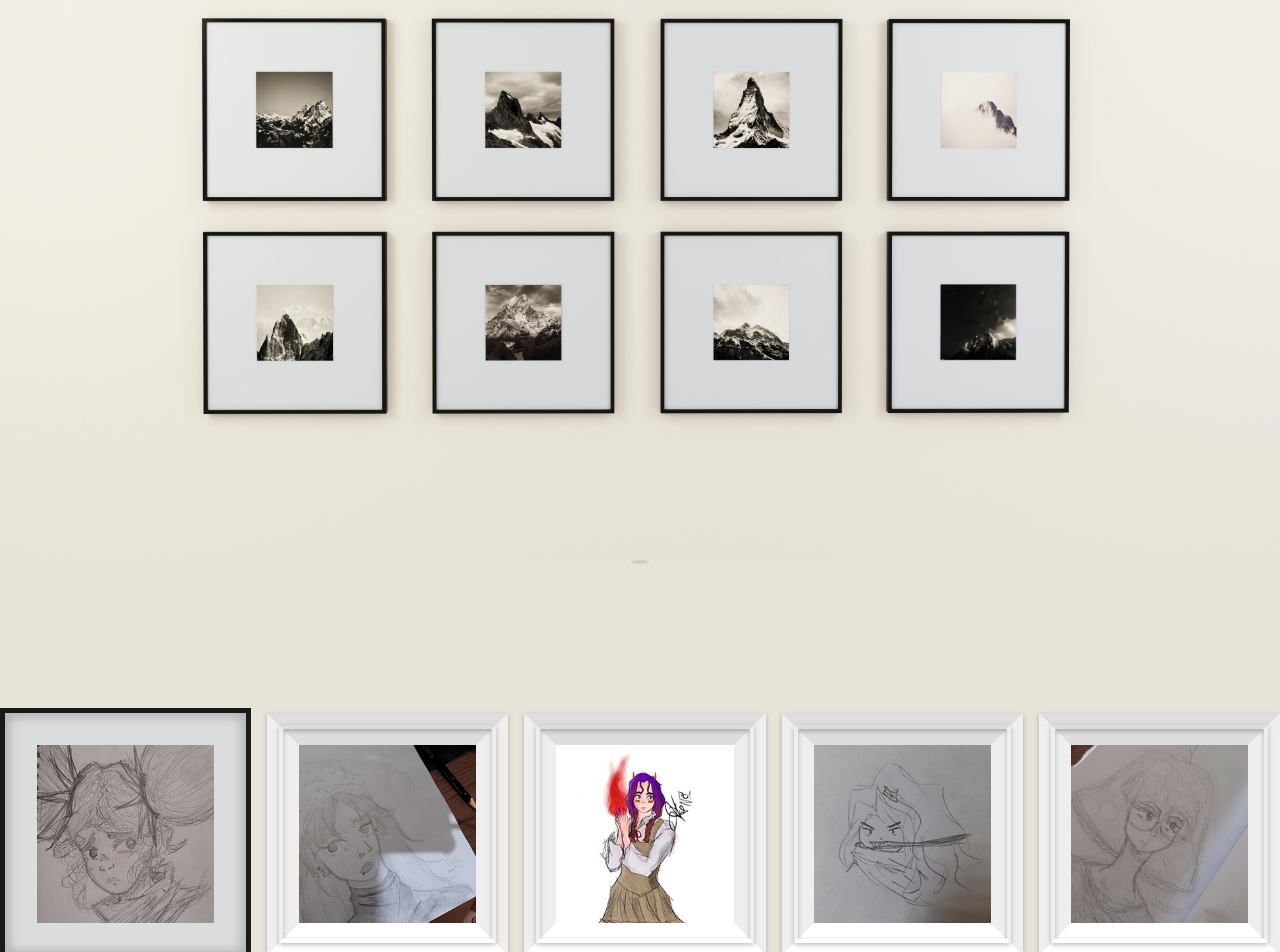
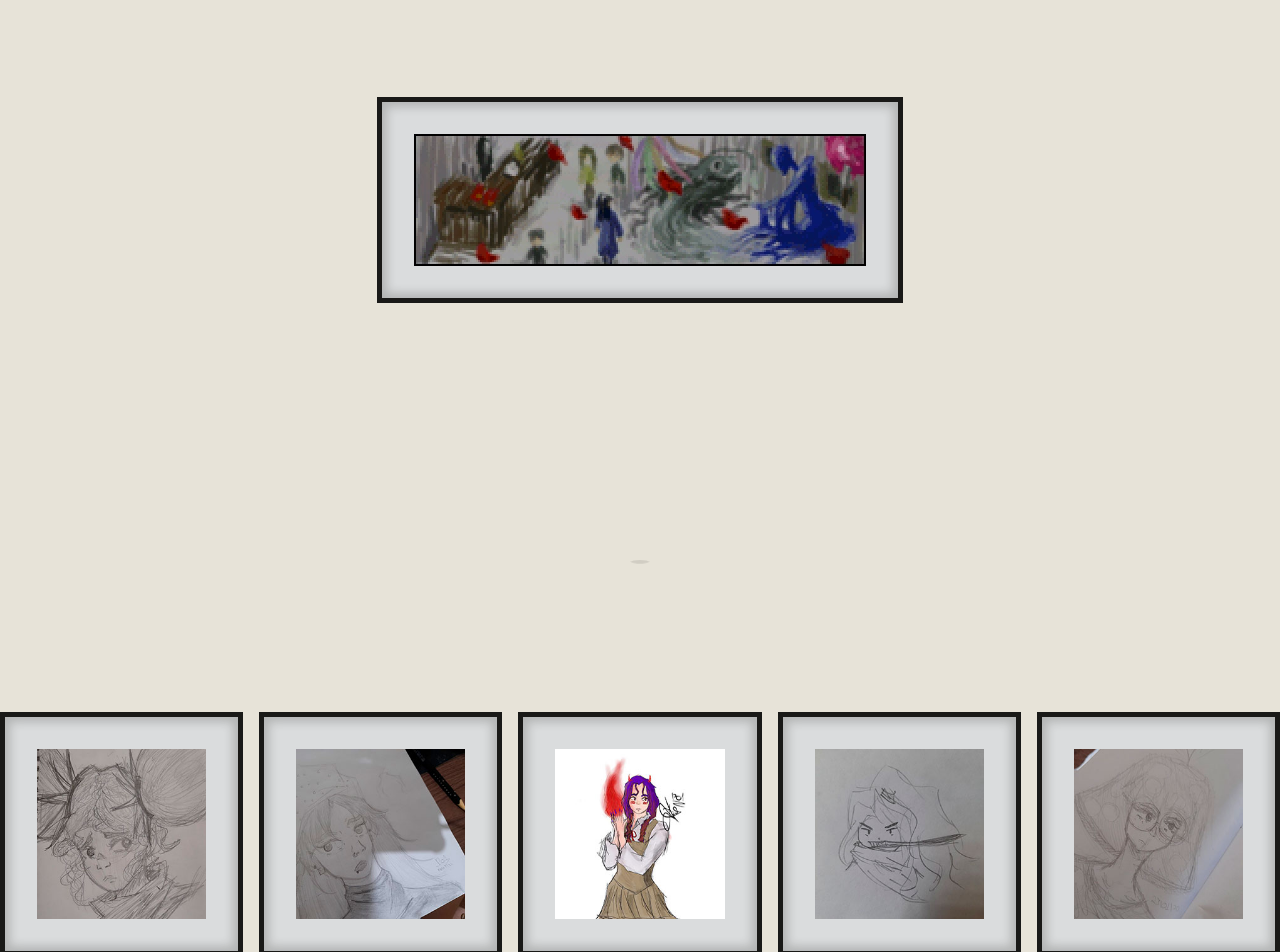
Before and after one commit to AtomicFeasT/01Artworks, a React (Vite) app: page / in a window 1280 px wide. Shown: the part 160-1112 px from the top of the page. Built offline with nearby package versions, Linux system fonts and the light colour scheme; a web font is replaced by a local one.

Commit message:
Added fabricated world to the first image

```diff
--- a/src/pages/Home2.tsx
+++ b/src/pages/Home2.tsx
@@ -2,7 +2,6 @@ import { FunctionComponent, HTMLAttributes, ReactNode, useState } from "react"
 import '../styles/pages/home.scss'
 
 type SectionProps = HTMLAttributes<HTMLElement>&{children: ReactNode, show: boolean, hideClass: string}
-
 
 const Section: FunctionComponent<SectionProps> = ({
     children,
@@ -26,8 +25,13 @@ export function Home2() {
         <main className="main">
             <Section className="main-section" show={showClass} hideClass='hideHome'>
                 <div className={`hero-wrapper ${showClass? 'hideHero': ''}`} id="hero">
-                    <img src="../../../public/pexels-medhat-ayad.jpg" alt="" />
+                    {/* <img src="../../../public/pexels-medhat-ayad.jpg" alt="" /> */}
+
+                    <div className="modern-frame">
+                        <img src="../../../public/assets/ib/fabricated-world.png" alt="" />
+                    </div>
                 </div>
+
                 <div className="arrow-wrapper">
                     <img src="../../../public/circle-arrow-down-solid.svg" className="arrow-button" onClick={() => setShowClass(true)}></img>
                 </div>
@@ -43,24 +47,21 @@ export function Home2() {
                         <img src="../../../public/assets/regular/anxious.jpg" alt="" />
                     </div>
 
-                    <div className="image-wrapper">
+                    <div className="modern-frame">
                         <img src="../../../public/assets/regular/cheese-top-hat.jpg" alt="" />
                     </div>
 
-                    <div className="image-wrapper">
+                    <div className="modern-frame">
                         <img src="../../../public/assets/regular/fire-flex.jpg" alt="" />
                     </div>
 
-                    <div className="image-wrapper">
+                    <div className="modern-frame">
                         <img src="../../../public/assets/regular/hasegui.jpg" alt="" />
                     </div>
 
-                    <div className="image-wrapper">
+                    <div className="modern-frame">
                         <img src="../../../public/assets/regular/pizza.jpg" alt="" />
                     </div>
-
-
-
                 </div>
 
                 <div className="buttons">
--- a/src/styles/components/_modernFrame.scss
+++ b/src/styles/components/_modernFrame.scss
@@ -4,6 +4,5 @@
     background-color: hsl(200, 4%, 86%);
     padding: 2rem;
     border: 5px solid #191917;
-    filter: drop-shadow();
     box-shadow: inset 0px 0px 10px 5px hsl(60, 4%, 9%, 0.2);
 }
--- a/src/styles/pages/home.scss
+++ b/src/styles/pages/home.scss
@@ -28,11 +28,6 @@ body {
     display: flex;
     justify-content: center;
     align-items: center;
-
-    img {
-        margin-top: -7rem;
-        margin-bottom: -7rem;
-    }
 }
 
 .arrow-wrapper {
@@ -122,65 +117,6 @@ body {
     margin-top: 0;
 }
 
-.image-wrapper {
-    width: fit-content;
-    height: fit-content;
-
-    position: relative;
-
-    border: solid 4vmin #eee;
-    border-radius: 2px;
-
-    border-top-color: #ddd;
-    border-left-color: #eee;
-    border-right-color: #eee;
-    border-bottom-color: #fff;
-
-    box-shadow: 0 2px 5px 0 rgba(0,0,0,.25);
-
-    &:before {
-        content:"";
-        position: absolute;
-        top: -2vmin;
-        left: -2vmin;
-        right: -2vmin;
-        bottom: -2vmin;
-
-        border-radius: 2px;
-        box-shadow: 0 2px 5px 0 rgba(0,0,0,.25) inset;
-    }
-
-    &:after {
-        content:"";
-        position: absolute;
-        top: -2.5vmin;
-        left: -2.5vmin;
-        right: -2.5vmin;
-        bottom: -2.5vmin;
-
-        border-radius: 2px;
-        box-shadow: 0 2px 5px 0 rgba(0,0,0,.25);
-    }
-
-    .regular-image-content {
-        width: 270px;
-        // height: 270px;
-        object-fit: cover;
-    }
-
-    .medium-image-content {
-        width: 300px;
-        // height: 230px;
-        object-fit: cover;
-    }
-
-    .large-image-content {
-        width: 300px;
-        // height: 350px;
-        object-fit: cover;
-    }
-}
-
 .buttons {
     width: 10%;
     text-align: center;
```
Also changed, not shown: src/styles/components/_antiqueFrame.scss (added, +40 -0 lines), public/assets/ib/fabricated-world.png (added).
